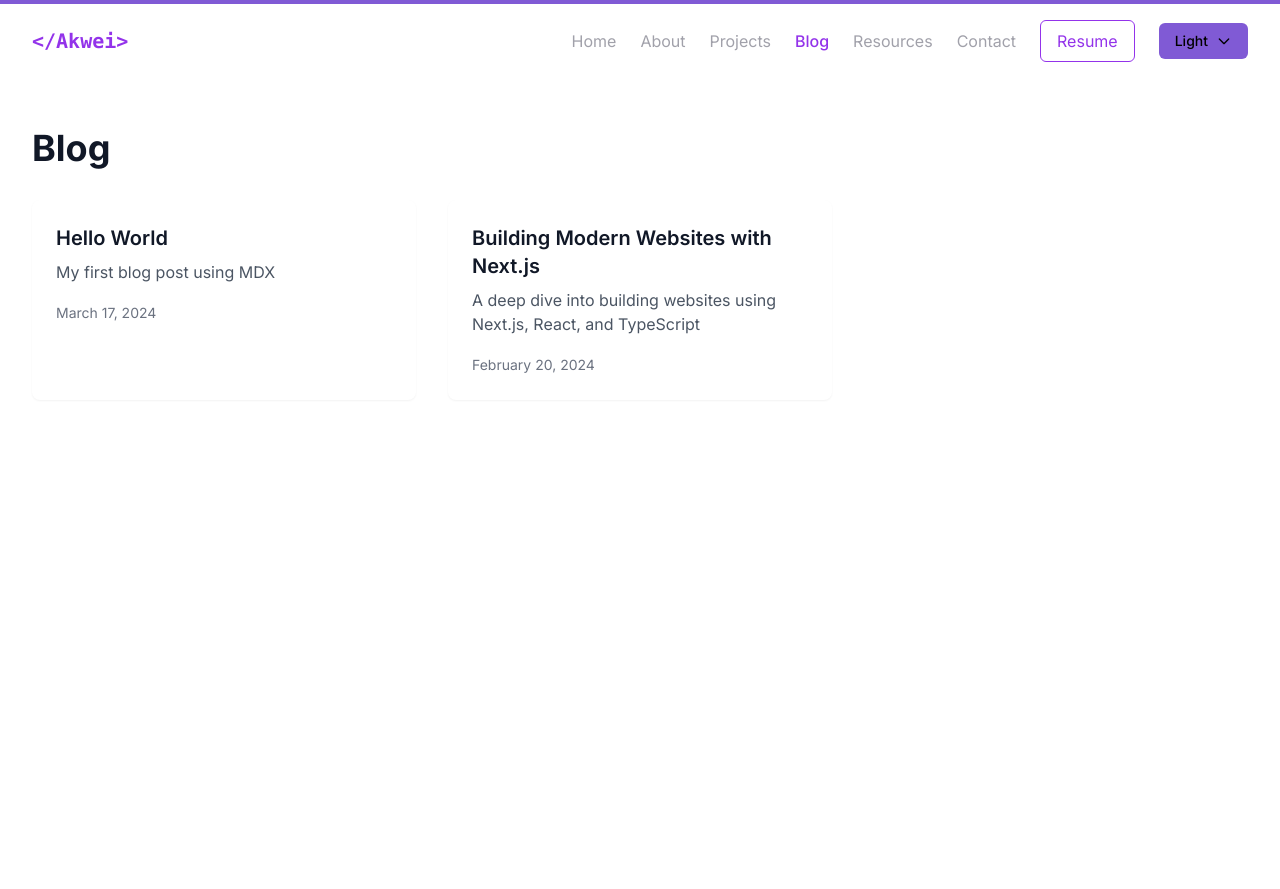
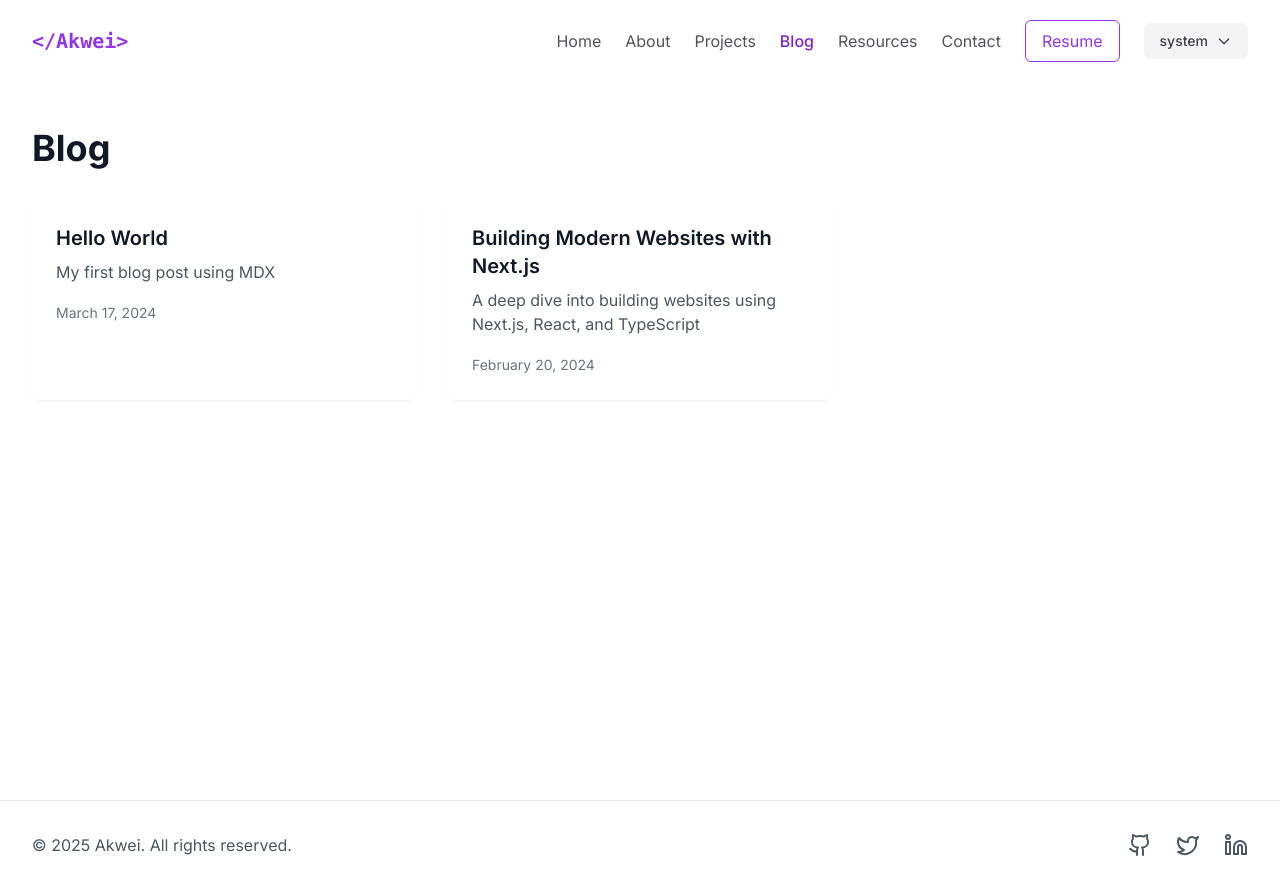
Before and after one commit to Akwei001/my-portfolio, a Next.js app: page /blog in a window 1280 px wide. Before the commit the page ends 800 px from the top, so only its background shows below. Built offline with nearby package versions, Linux system fonts and the light colour scheme.

Commit message:
themes ts deleted

```diff
--- a/app/components/ThemeSwitcher.tsx
+++ b/app/components/ThemeSwitcher.tsx
@@ -1,26 +1,51 @@
 'use client';
 
-import { useState } from 'react';
-import { useTheme } from '../contexts/ThemeContext';
-import { themes, ThemeNames } from '../themes';
+import { useState, useEffect } from 'react';
+// import { useTheme } from '../contexts/ThemeContext'; // Remove custom context
+// import { themes, ThemeNames } from '../themes'; // Remove theme definitions import
+import { useTheme } from 'next-themes'; // Import from next-themes
+
+// Define the themes we want to offer in the switcher
+// Match these names with the keys used in next-themes (e.g., 'light', 'dark')
+// We can add more themes here later if needed and configured in tailwind.config.js
+const availableThemes = {
+  light: { name: 'Light' },
+  dark: { name: 'Dark' },
+  // Add other themes if they are configured in tailwind and next-themes provider
+  // serika: { name: 'Serika' },
+  // botanical: { name: 'Botanical' },
+};
+
+type AvailableThemeKey = keyof typeof availableThemes;
 
 export default function ThemeSwitcher() {
-  const { currentTheme, setTheme, isLoaded } = useTheme();
+  // Use theme and setTheme from next-themes
+  const { theme, setTheme, resolvedTheme } = useTheme();
   const [isOpen, setIsOpen] = useState(false);
+  const [mounted, setMounted] = useState(false);
 
-  // Don't render anything until the theme is loaded
-  if (!isLoaded) {
-    return null;
+  // Ensure component is mounted before rendering UI that depends on theme
+  useEffect(() => setMounted(true), []);
+
+  if (!mounted) {
+    // Render a placeholder or null to avoid hydration mismatch
+    return <div className="w-24 h-10"></div>; // Placeholder size
   }
+
+  // Determine the display name of the current theme
+  const currentThemeName = availableThemes[theme as AvailableThemeKey]?.name || theme || 'System';
 
   return (
     <div className="relative">
       <button
         onClick={() => setIsOpen(!isOpen)}
-        className="flex items-center space-x-2 px-4 py-2 rounded-md bg-opacity-10 hover:bg-opacity-20 transition-all duration-200"
-        style={{ backgroundColor: themes[currentTheme].colors.primary }}
+        // Apply Tailwind classes for styling - adjust as needed
+        className="flex items-center px-4 py-2 space-x-2 transition-colors duration-200 rounded-md bg-zinc-100 dark:bg-zinc-800 hover:bg-zinc-200 dark:hover:bg-zinc-700 text-zinc-700 dark:text-zinc-300"
+        // Remove inline style
+        // style={{ backgroundColor: themes[currentTheme].colors.primary }}
       >
-        <span className="text-sm font-medium">{themes[currentTheme].name}</span>
+        {/* Display current theme name */}
+        <span className="text-sm font-medium">{currentThemeName}</span>
         <svg
           className={`w-4 h-4 transition-transform duration-200 ${
             isOpen ? 'transform rotate-180' : ''
@@ -40,25 +65,33 @@ export default function ThemeSwitcher() {
 
       {isOpen && (
         <div
-          className="absolute right-0 mt-2 py-2 w-48 bg-opacity-95 rounded-md shadow-lg z-50"
-          style={{ backgroundColor: themes[currentTheme].colors.background }}
+          // Apply Tailwind classes for styling - adjust as needed
+          className="absolute right-0 z-50 w-48 py-2 mt-2 bg-white rounded-md shadow-lg dark:bg-zinc-900 ring-1 ring-black ring-opacity-5"
+          // Remove inline style
+          // style={{ backgroundColor: themes[currentTheme].colors.background }}
         >
-          {Object.entries(themes).map(([themeKey, theme]) => (
+          {/* Map over availableThemes defined above */}
+          {Object.entries(availableThemes).map(([themeKey, themeData]) => (
             <button
               key={themeKey}
               onClick={() => {
-                setTheme(themeKey as ThemeNames);
+                setTheme(themeKey); // Use setTheme from next-themes
                 setIsOpen(false);
               }}
-              className={`w-full text-left px-4 py-2 text-sm hover:bg-opacity-10 transition-colors duration-200 ${
-                currentTheme === themeKey ? 'font-medium' : ''
-              }`}
-              style={{
-                color: theme.colors.text,
-                backgroundColor: currentTheme === themeKey ? theme.colors.accent : 'transparent'
-              }}
+              // Apply Tailwind classes for styling - adjust as needed
+              className={`w-full text-left px-4 py-2 text-sm transition-colors duration-200
+                ${
+                  theme === themeKey
+                    ? 'font-medium bg-purple-100 dark:bg-purple-900/50 text-purple-700 dark:text-purple-300'
+                    : 'text-zinc-700 dark:text-zinc-300 hover:bg-zinc-100 dark:hover:bg-zinc-800'
+                }`}
+              // Remove inline styles
+              // style={{
+              //   color: theme.colors.text,
+              //   backgroundColor: currentTheme === themeKey ? theme.colors.accent : 'transparent'
+              // }}
             >
-              {theme.name}
+              {themeData.name} {/* Display theme name from our config */}
             </button>
           ))}
         </div>
--- a/app/components/layout/Footer.tsx
+++ b/app/components/layout/Footer.tsx
@@ -10,10 +10,10 @@ export default function Footer() {
       initial="hidden"
       whileInView="show"
       variants={fadeIn('up', 0.2)}
-      className="bg-white dark:bg-zinc-900 border-t border-gray-200 dark:border-zinc-800"
+      className="bg-white border-t border-gray-200 dark:bg-zinc-900 dark:border-zinc-800"
     >
-      <div className="max-w-7xl mx-auto px-4 sm:px-6 lg:px-8 py-8">
-        <div className="flex flex-col md:flex-row justify-between items-center">
+      <div className="px-4 py-8 mx-auto max-w-7xl sm:px-6 lg:px-8">
+        <div className="flex flex-col items-center justify-between md:flex-row">
           <div className="mb-4 md:mb-0">
             <p className="text-gray-600 dark:text-gray-300">
               © {new Date().getFullYear()} Akwei. All rights reserved.
@@ -26,7 +26,7 @@ export default function Footer() {
               rel="noopener noreferrer"
               className="text-gray-600 dark:text-gray-300 hover:text-purple-600 dark:hover:text-purple-400"
             >
-              <GithubIcon className="h-6 w-6" />
+              <GithubIcon className="w-6 h-6" />
             </a>
             <a
               href="https://twitter.com/yourusername"
@@ -34,7 +34,7 @@ export default function Footer() {
               rel="noopener noreferrer"
               className="text-gray-600 dark:text-gray-300 hover:text-purple-600 dark:hover:text-purple-400"
             >
-              <TwitterIcon className="h-6 w-6" />
+              <TwitterIcon className="w-6 h-6" />
             </a>
             <a
               href="https://linkedin.com/in/yourusername"
@@ -42,7 +42,7 @@ export default function Footer() {
               rel="noopener noreferrer"
               className="text-gray-600 dark:text-gray-300 hover:text-purple-600 dark:hover:text-purple-400"
             >
-              <LinkedinIcon className="h-6 w-6" />
+              <LinkedinIcon className="w-6 h-6" />
             </a>
           </div>
         </div>
--- a/app/contexts/ThemeContext.tsx
+++ /dev/null
@@ -1,56 +0,0 @@
-'use client';
-
-import { createContext, useContext, useEffect, useState } from 'react';
-import { themes, ThemeNames } from '../themes';
-
-type ThemeContextType = {
-  currentTheme: ThemeNames;
-  setTheme: (theme: ThemeNames) => void;
-  isLoaded: boolean;
-};
-
-const ThemeContext = createContext<ThemeContextType | undefined>(undefined);
-
-export function ThemeProvider({ children }: { children: React.ReactNode }) {
-  const [currentTheme, setCurrentTheme] = useState<ThemeNames>('light');
-  const [isLoaded, setIsLoaded] = useState(false);
-
-  useEffect(() => {
-    // Load saved theme from localStorage
-    const savedTheme = localStorage.getItem('theme') as ThemeNames;
-    if (savedTheme && themes[savedTheme]) {
-      setCurrentTheme(savedTheme);
-    }
-    setIsLoaded(true);
-  }, []);
-
-  const setTheme = (theme: ThemeNames) => {
-    setCurrentTheme(theme);
-    if (typeof window !== 'undefined') {
-      localStorage.setItem('theme', theme);
-
-      // Apply theme colors to CSS variables
-      const root = document.documentElement;
-      const colors = themes[theme].colors;
-
-      root.style.setProperty('--background-main', colors.background);
-      root.style.setProperty('--text-color', colors.text);
-      root.style.setProperty('--primary-color', colors.primary);
-      root.style.setProperty('--accent-color', colors.accent);
-    }
-  };
-
-  return (
-    <ThemeContext.Provider value={{ currentTheme, setTheme, isLoaded }}>
-      {children}
-    </ThemeContext.Provider>
-  );
-}
-
-export const useTheme = () => {
-  const context = useContext(ThemeContext);
-  if (context === undefined) {
-    throw new Error('useTheme must be used within a ThemeProvider');
-  }
-  return context;
-};
--- a/app/globals.css
+++ b/app/globals.css
@@ -2,37 +2,33 @@
 @tailwind components;
 @tailwind utilities;
 
+/* Remove old :root variables, keep --primary-rgb if needed for scrollbar */
 :root {
-  --foreground-rgb: 0, 0, 0;
-  --background-start-rgb: 255, 255, 255;
-  --background-end-rgb: 255, 255, 255;
-  --primary-color: rgb(128, 90, 213);
-  --background-main: rgb(255, 255, 255);
-  --text-color: rgb(0, 0, 0);
-  --accent-color: rgb(128, 90, 213, 0.1);
+  /* Keep primary RGB for scrollbar or define elsewhere */
+  --primary-rgb: 128, 90, 213;
+  /* Other vars removed */
 }
 
-@media (prefers-color-scheme: dark) {
-  :root {
-    --foreground-rgb: 255, 255, 255;
-    --background-start-rgb: 0, 0, 0;
-    --background-end-rgb: 0, 0, 0;
-    --background-main: rgb(17, 17, 17);
-    --text-color: rgb(238, 238, 238);
-    --accent-color: rgba(128, 90, 213, 0.2);
-    --primary-color: rgb(128, 90, 213);
-  }
-}
+/* Remove prefers-color-scheme block */
+/* @media (prefers-color-scheme: dark) { ... } */
 
-body {
-  transition: background-color 0.25s ease, color 0.25s ease;
-  color: var(--text-color);
-  background: var(--background-main);
-}
+/* Update .dark selector if needed to override --primary-rgb */
+/* .dark { */
+/*   --primary-rgb: ...; /* Define dark mode primary RGB if different */
+/* } */
+
+/* Remove body styles relying on removed variables */
+/* body { ... } */
 
 @layer base {
   html {
-    scroll-behavior: smooth;
+    @apply scroll-smooth;
+  }
+  body {
+    /* Apply base text and background using Tailwind classes */
+    @apply bg-white text-zinc-900 dark:bg-zinc-950 dark:text-zinc-100;
+    /* Add transitions for smooth theme changes */
+    @apply transition-colors duration-300 ease-in-out;
   }
 }
 
@@ -42,31 +38,39 @@ body {
   }
 
   .btn-primary {
-    @apply bg-purple-600 text-white hover:bg-purple-700;
+    /* Use Tailwind color classes */
+    @apply bg-purple-600 text-white hover:bg-purple-700 dark:bg-purple-700 dark:hover:bg-purple-800;
   }
 
   .btn-secondary {
-    @apply border border-purple-600 text-purple-600 dark:text-purple-400 hover:bg-purple-50 dark:hover:bg-zinc-800;
+    /* Use Tailwind color classes */
+    @apply border border-purple-600 text-purple-600 hover:bg-purple-100
+           dark:border-purple-500 dark:text-purple-400 dark:hover:bg-purple-900/30;
   }
 
   .button-outline {
-    @apply px-4 py-2 border border-purple-600 text-purple-600 rounded-md transition-colors;
+    /* Use Tailwind color classes */
+    @apply px-4 py-2 border border-purple-600 text-purple-600 rounded-md transition-colors
+           hover:bg-purple-600/10
+           dark:border-purple-500 dark:text-purple-400 dark:hover:bg-purple-500/20;
   }
 
-  .button-outline:hover {
-    @apply bg-purple-600/10;
-  }
+  /* Remove hover style - included above */
+  /* .button-outline:hover { ... } */
 
   .nav-link {
-    @apply text-zinc-400 hover:text-white transition-colors;
+    /* Use Tailwind color classes */
+    @apply text-zinc-600 hover:text-purple-700 dark:text-zinc-400 dark:hover:text-purple-400 transition-colors;
   }
 
   .nav-link.active {
-    @apply text-purple-600 font-medium;
+    /* Use Tailwind color classes */
+    @apply text-purple-700 font-medium dark:text-purple-400;
   }
 
   .terminal-cursor::after {
     content: '_';
+    @apply text-purple-600 dark:text-purple-400;
     animation: cursor 1s infinite;
   }
 }
@@ -76,32 +80,25 @@ body {
   50% { opacity: 0; }
 }
 
-/* Custom scrollbar */
+/* Custom scrollbar - Needs --primary-rgb defined */
 ::-webkit-scrollbar {
   width: 8px;
   height: 8px;
 }
 
 ::-webkit-scrollbar-track {
-  background: transparent;
+  /* Use Tailwind */
+  @apply bg-transparent;
 }
 
 ::-webkit-scrollbar-thumb {
-  background: #888;
-  border-radius: 4px;
+  background: rgba(var(--primary-rgb), 0.6);
+  @apply rounded;
+  transition: background 0.2s ease-in-out;
 }
 
 ::-webkit-scrollbar-thumb:hover {
-  background: #666;
-}
-
-/* Dark mode scrollbar */
-.dark ::-webkit-scrollbar-thumb {
-  background: #555;
-}
-
-.dark ::-webkit-scrollbar-thumb:hover {
-  background: #777;
+  background: rgba(var(--primary-rgb), 0.8);
 }
 
 .container-custom {
--- a/app/layout.tsx
+++ b/app/layout.tsx
@@ -2,10 +2,12 @@
 import type { Metadata } from 'next';
 import { Inter } from 'next/font/google';
 import './globals.css';
-import { ThemeProvider } from './contexts/ThemeContext';
+// import { ThemeProvider } from './contexts/ThemeContext';
+import { ThemeProvider } from './providers';
 import ScrollProgress from './components/shared/ScrollProgress';
 import ScrollToTop from './components/shared/ScrollToTop';
 import Navbar from './components/Navbar';
+import Footer from './components/layout/Footer';
 
 const inter = Inter({ subsets: ['latin'] });
 
@@ -21,14 +23,16 @@ export default function RootLayout({
 }) {
   return (
     <html lang="en" suppressHydrationWarning>
-      <body className={inter.className}>
-        <ThemeProvider>
+      {/* The ThemeProvider from next-themes will likely be applied in providers.tsx */}
+      <body className={`${inter.className} flex flex-col min-h-screen`}>
+        <ThemeProvider attribute="class" defaultTheme="system" enableSystem>
           <ScrollProgress />
           <Navbar />
-          <main>
+          <main className="flex-grow">
             {children}
             <ScrollToTop />
           </main>
+          <Footer />
         </ThemeProvider>
       </body>
     </html>
--- a/app/themes.ts
+++ /dev/null
@@ -1,40 +0,0 @@
-export const themes = {
-  light: {
-    name: 'Light',
-    colors: {
-      background: 'rgb(255, 255, 255)',
-      text: 'rgb(0, 0, 0)',
-      primary: 'rgb(128, 90, 213)',
-      accent: 'rgba(128, 90, 213, 0.1)'
-    }
-  },
-  dark: {
-    name: 'Dark',
-    colors: {
-      background: 'rgb(17, 17, 17)',
-      text: 'rgb(238, 238, 238)',
-      primary: 'rgb(128, 90, 213)',
-      accent: 'rgba(128, 90, 213, 0.2)'
-    }
-  },
-  serika: {
-    name: 'Serika',
-    colors: {
-      background: 'rgb(50, 50, 50)',
-      text: 'rgb(225, 225, 225)',
-      primary: 'rgb(228, 183, 25)',
-      accent: 'rgba(228, 183, 25, 0.2)'
-    }
-  },
-  botanical: {
-    name: 'Botanical',
-    colors: {
-      background: 'rgb(35, 42, 38)',
-      text: 'rgb(205, 215, 206)',
-      primary: 'rgb(127, 162, 127)',
-      accent: 'rgba(127, 162, 127, 0.2)'
-    }
-  }
-};
-
-export type ThemeNames = keyof typeof themes;
```
